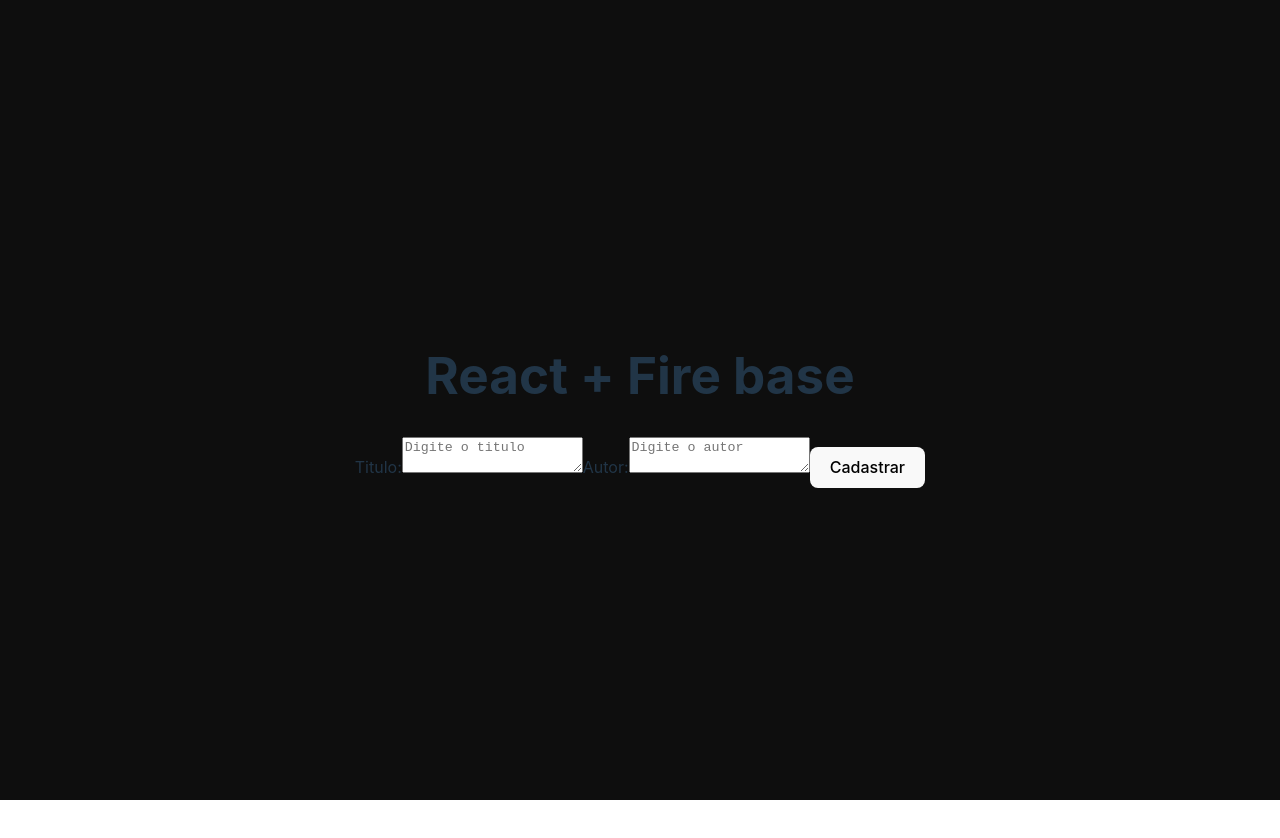
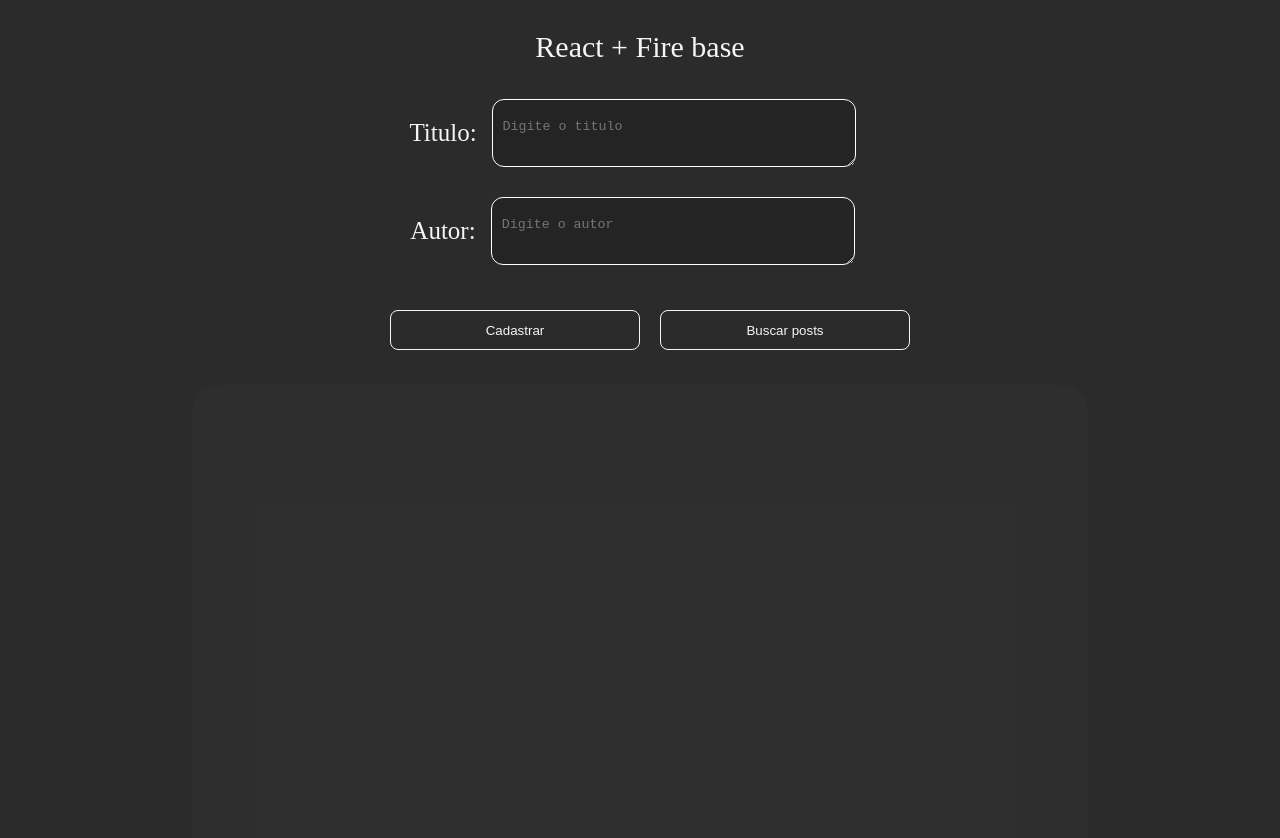
Before and after one commit to waynecamara061/firebaseAndTs, a React (Vite) app: page / in a window 1280 px wide. Shown: the top 838 px of the page. Before the commit the page ends 800 px from the top, so only its background shows below. Built offline with nearby package versions, Linux system fonts and the light colour scheme.

Commit message:
feature: Busca e Adição de posts

```diff
--- a/src/App.css
+++ b/src/App.css
@@ -1,12 +1,114 @@
-#root {
-  max-width: 1280px;
-  margin: 0 auto;
-  padding: 2rem;
-  text-align: center;
+body {
+  background-color: #111111e3;
+  width: 100%;
+  height: 100%;
 }
 
 .app-container {
-  background-color: #0e0e0e;
   width: 100%;
   height: 100%;
+
+  margin: 0;
+  padding: 0;
+
+  display: flex;
+  flex-direction: column;
+  justify-content: center;
+  align-items: center;
 }
+
+.app-container h1 {
+  color: #f5f5f5;
+  font-size: 30px;
+  font-weight: 500;
+  font-family: 'Outfit';
+
+  margin-top: 30px;
+}
+
+.app-content {
+  width: 100%;
+  height: 890px;
+
+  display: flex;
+  flex-direction: column;
+  align-items: center;
+}
+
+.app-content label {
+  color: #f5f5f5;
+  font-size: 25px;
+  font-weight: 500;
+  font-family: 'Outfit';
+}
+
+.app-content textarea {
+  width: 350px;
+  height: 45px;
+  margin: 15px;
+  padding-left: 10px;
+  padding-top: 19px;
+
+  border: 1px solid white;
+  background-color: #1111113a;
+  color: #f5f5f5;
+
+  outline: none;
+  border-radius: 12px;
+
+}
+
+.field-content {
+  display: flex;
+  flex-direction: row;
+  justify-content: space-between;
+  align-items: center;
+}
+
+.btn-container {
+  margin-top: 30px;
+}
+
+.btn-container button {
+  width: 250px;
+  height: 40px;
+  margin-left: 20px;
+
+  border: 1px solid #f5f5f5;
+  border-radius: 8px;
+  color: #f5f5f5;
+  background-color: transparent;
+
+  cursor: pointer;
+  transition: all 1s;
+}
+
+.btn-container button:hover {
+  background-color: #f5f5f5;
+  color: black;
+}
+
+.list-container {
+  background-color: #63636310;
+  width: 70%;
+  height: 100%;
+
+  margin-top: 35px;
+
+  display: flex;
+  flex-direction: column;
+
+  border-radius: 28px;
+}
+
+.list-content {
+  width: 100%;
+  height: 60px;
+
+  margin: 5px;
+
+  font-weight: 500;
+  font-family: 'Outfit';
+  font-size: 18px;
+  color: #f5f5f5;
+}
--- a/src/App.tsx
+++ b/src/App.tsx
@@ -1,6 +1,10 @@
 import { useState } from 'react'
 import { db } from './firebase';
-import { doc, setDoc, collection, addDoc, getDoc } from 'firebase/firestore';
+import {
+  collection,
+  addDoc,
+  getDocs
+} from 'firebase/firestore';
 import { toast } from "react-toastify";
 import './App.css'
 
@@ -8,6 +12,7 @@
 
   const [autor, setAutor] = useState('');
   const [titulo, setTitulo] = useState('');
+  const [posts, setPosts] = useState([])
 
   function handleWarn() {
     toast.warn('Os campos devem ser preenchidos', { autoClose: 3000 });
@@ -38,11 +43,37 @@
     }
   }
 
+  async function handlesSearchPosts() {
+    const postsRef = collection(db, 'posts');
+    await getDocs(postsRef)
+
+      .then((snapshot: any) => {
+        //@ts-ignore
+        const lista = []
+
+        snapshot.forEach((doc: any) => {
+          // colocando os elemntos no array. ex: id, titulo e autor
+          lista.push({
+            id: doc.id,
+            titulo: doc.data().titulo,
+            autor: doc.data().autor,
+          });
+        });
+        //@ts-ignore
+        setPosts(lista);
+
+      })
+      .catch((erro) => {
+        console.log("erro ao buscar informações" + erro)
+      })
+  }
+
   return (
     <>
       <div className="app-container">
         <h1>React + Fire base</h1>
         <div className="app-content">
+          <div className="field-content">
             <label>
               Titulo:
             </label>
@@ -51,7 +82,8 @@
               value={titulo}
               onChange={(e) => setTitulo(e.target.value)}
             />
-
+          </ div>
+          <div className="field-content">
             <label>
               Autor:
             </label>
@@ -60,10 +92,31 @@
               value={autor}
               onChange={(e) => setAutor(e.target.value)}
             />
+          </ div>
 
+          <div className="btn-container">
             <button onClick={() => handleAddDocument()}>
               Cadastrar
             </button>
+            <button onClick={() => handlesSearchPosts()}>
+              Buscar posts
+            </button>
+          </div>
+
+          <div className="list-container">
+            <ul>
+              {posts.map((post: any) => {
+                return (
+                  <div className="list-content">
+                  <li key={post.id}>
+                    <span>Title: {post.titulo}</span> <br />
+                    <span>Autor: {post.autor} </span> <br />
+                  </li>
+                  </div>
+                )
+              })}
+            </ul>
+          </div>
         </div>
       </div>
     </>
--- a/src/index.css
+++ b/src/index.css
@@ -1,16 +1,4 @@
-body {
-  background-color: #0e0e0e;
-
-}
 :root {
-  font-family: Inter, system-ui, Avenir, Helvetica, Arial, sans-serif;
-  line-height: 1.5;
-  font-weight: 400;
-
-  color-scheme: light dark;
-  color: rgba(255, 255, 255, 0.87);
-  background-color: #242424;
-
   font-synthesis: none;
   text-rendering: optimizeLegibility;
   -webkit-font-smoothing: antialiased;
@@ -18,56 +6,7 @@
   -webkit-text-size-adjust: 100%;
 }
 
-a {
-  font-weight: 500;
-  color: #646cff;
-  text-decoration: inherit;
+body{
+  margin: 0;
+  padding: 0;
 }
-a:hover {
-  color: #535bf2;
-}
-
-body {
-  margin: 0;
-  display: flex;
-  place-items: center;
-  min-width: 320px;
-  min-height: 100vh;
-}
-
-h1 {
-  font-size: 3.2em;
-  line-height: 1.1;
-}
-
-button {
-  border-radius: 8px;
-  border: 1px solid transparent;
-  padding: 0.6em 1.2em;
-  font-size: 1em;
-  font-weight: 500;
-  font-family: inherit;
-  background-color: #1a1a1a;
-  cursor: pointer;
-  transition: border-color 0.25s;
-}
-button:hover {
-  border-color: #646cff;
-}
-button:focus,
-button:focus-visible {
-  outline: 4px auto -webkit-focus-ring-color;
-}
-
-@media (prefers-color-scheme: light) {
-  :root {
-    color: #213547;
-    background-color: #ffffff;
-  }
-  a:hover {
-    color: #747bff;
-  }
-  button {
-    background-color: #f9f9f9;
-  }
-}
```
Lines whose indentation alone changed are shown as unchanged.
